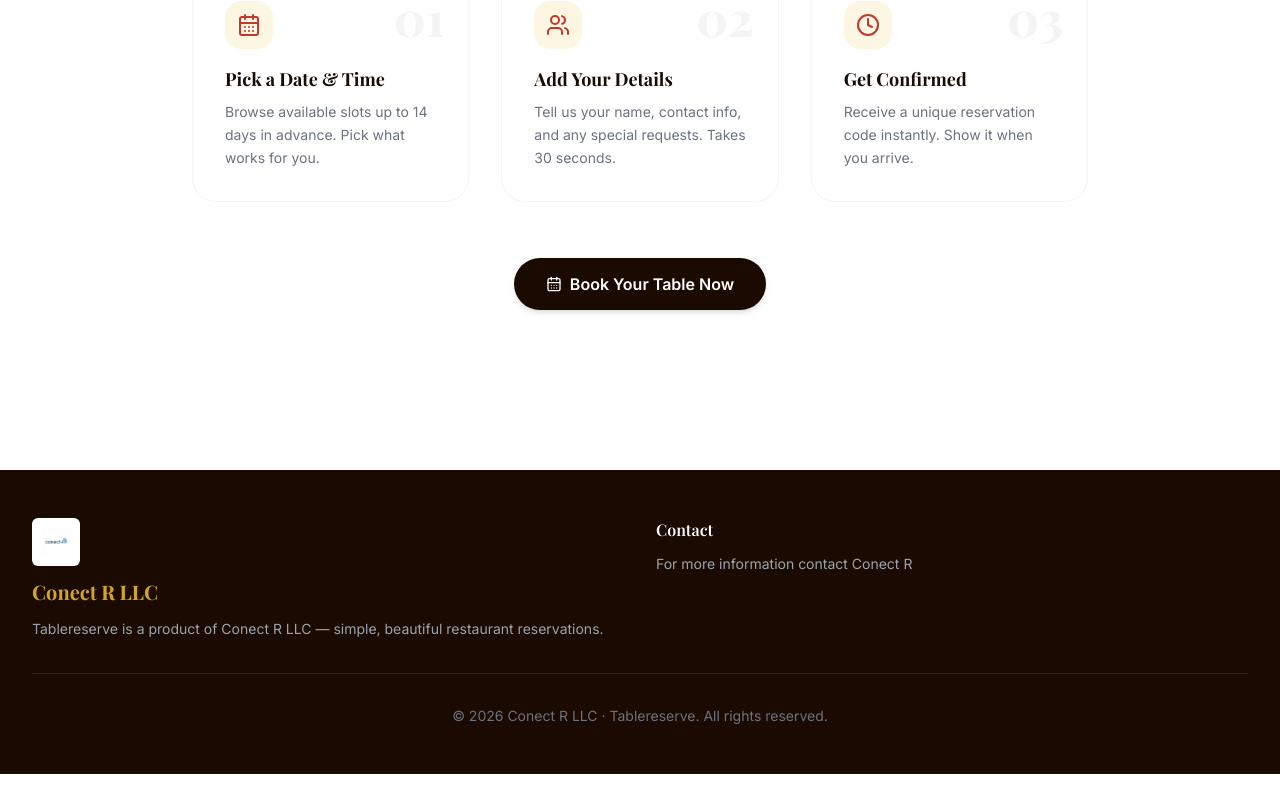
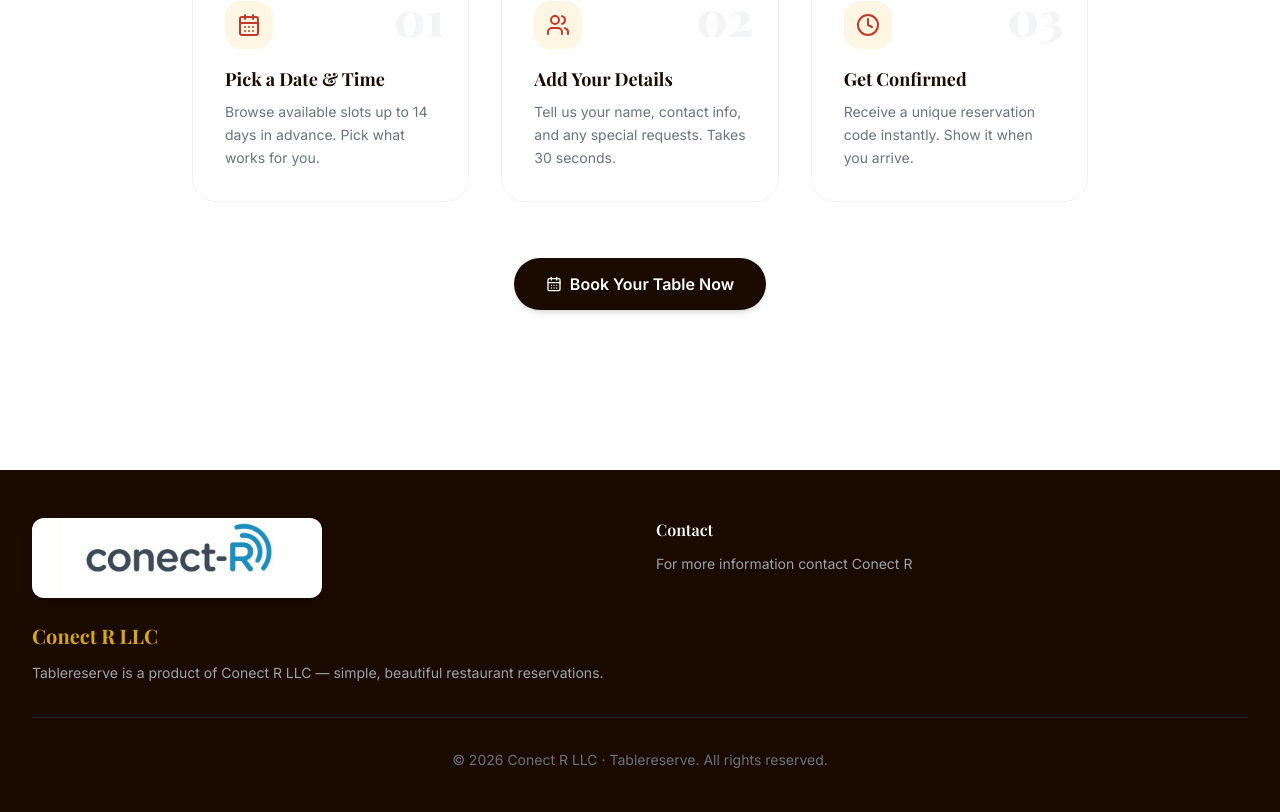
Before and after one commit to ampower1486/Tablereserve1, a Next.js app: page / in a window 1280 px wide. Shown: the part 1165-1977 px from the top of the page. Before the commit the page ends 1939 px from the top, so only its background shows below. Built offline with nearby package versions, Linux system fonts and the light colour scheme.

Commit message:
style: enlarged conect-r logo by 4x using css bounding box crop technique

```diff
--- a/app/layout.tsx
+++ b/app/layout.tsx
@@ -29,13 +29,15 @@ export default function RootLayout({
                         <div className="grid grid-cols-1 md:grid-cols-2 gap-8">
                             <div>
                                 {/* Conect-R Logo */}
-                                <div className="mb-3 flex items-center gap-3">
-                                    {/* eslint-disable-next-line @next/next/no-img-element */}
-                                    <img
-                                        src="/conect-r-logo.png"
-                                        alt="Conect R LLC"
-                                        className="h-12 w-auto bg-white p-2.5 rounded-md shadow-sm"
-                                    />
+                                <div className="mb-6">
+                                    <div className="relative h-[80px] w-[290px] overflow-hidden rounded-xl bg-white shadow-md flex items-center justify-center">
+                                        {/* eslint-disable-next-line @next/next/no-img-element */}
+                                        <img
+                                            src="/conect-r-logo.png"
+                                            alt="Conect R LLC"
+                                            className="absolute top-1/2 left-1/2 -translate-x-1/2 -translate-y-1/2 h-[240px] w-auto max-w-none mix-blend-multiply"
+                                        />
+                                    </div>
                                 </div>
                                 <h3 className="font-display text-xl font-bold text-carmelita-gold mb-3">
                                     Conect R LLC
```
